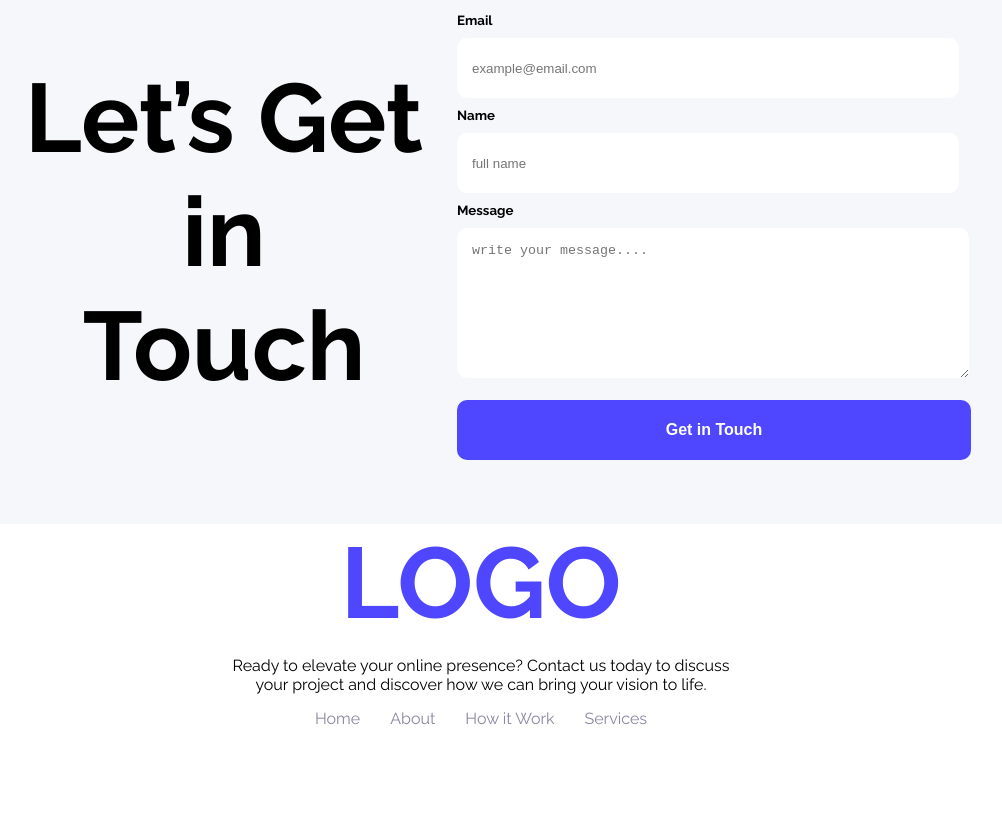
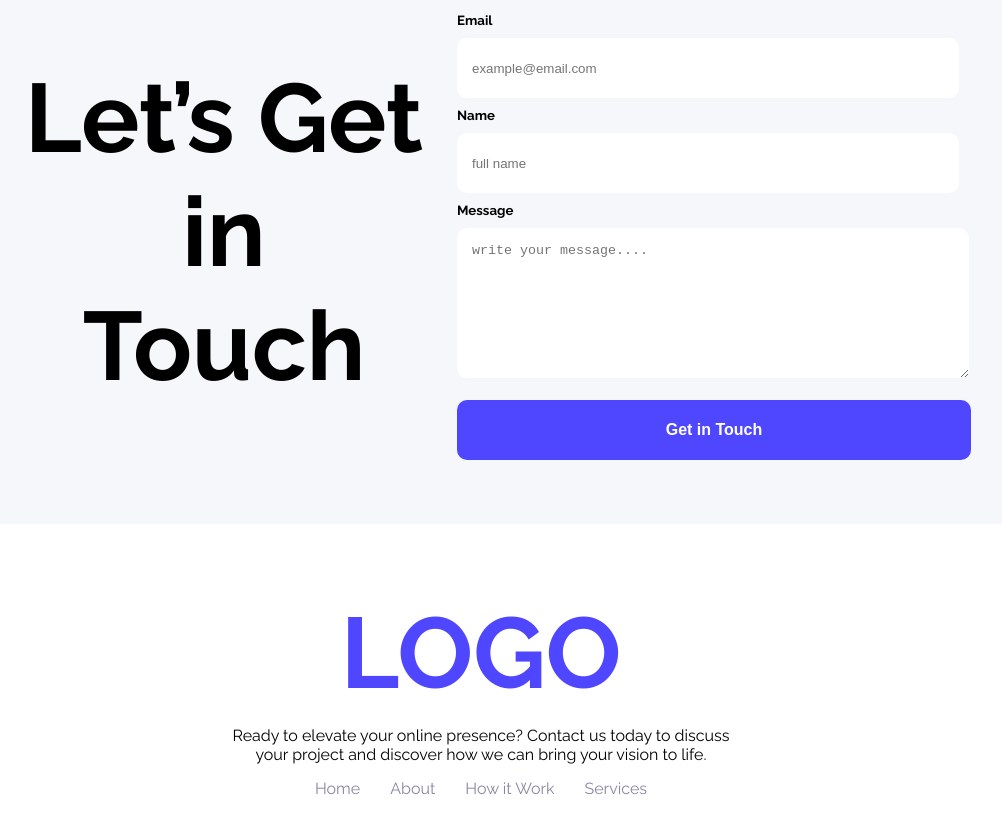
Before and after one commit to RIDOY-ZZAMAN/Landing-Launchpad, a plain HTML site: page index.html in a window 1280 px wide. Shown: the part 2873-3705 px from the top of the page, without its empty margins (159-1161 px from the left). Before the commit the page ends 3621 px from the top, so only its background shows below. Drawn offline with Linux system fonts and the light colour scheme.

Commit message:
6th commit

```diff
--- a/index.html
+++ b/index.html
@@ -198,7 +198,7 @@
     </main>
     <!--
     Footer -->
-    <footer class="">
+    <footer>
       <div class="footersection">
         <h1 class="footerLogo">LOGO</h1>
         <p class="footercommonmargin">
--- a/style/style.css
+++ b/style/style.css
@@ -231,6 +231,7 @@ body {
 
 .footersection {
   text-align: center;
+  padding: 70px 0;
 }
 .footerLogo {
   color: #4e47ff;
```
